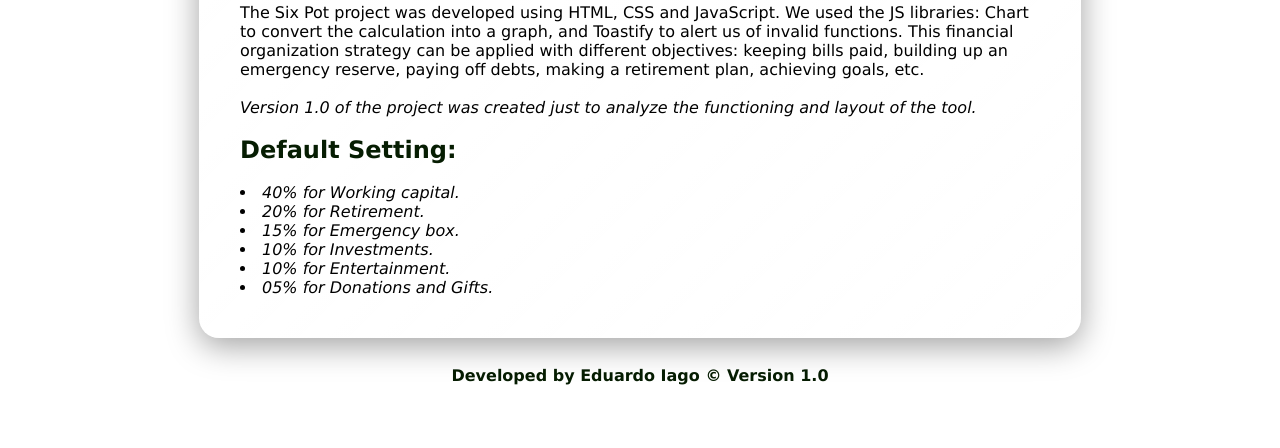
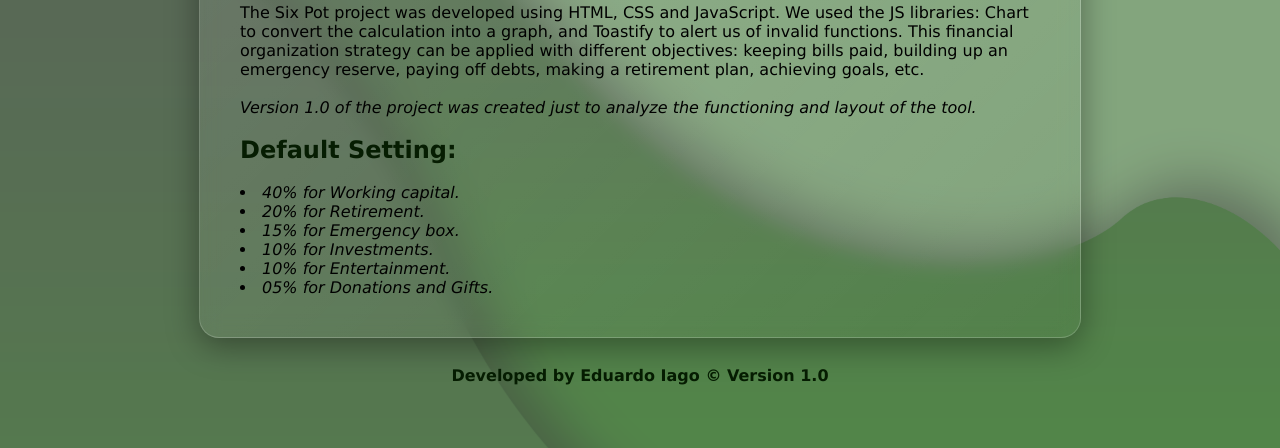
Before and after one commit to Eduardoiago/Six-Pot-Method, a plain HTML site: page info.html in a window 1280 px wide. Shown: the part 352-800 px from the top of the page. Drawn offline with Linux system fonts and the light colour scheme.

Commit message:
Update layout

```diff
--- a/css/styles.css
+++ b/css/styles.css
@@ -22,7 +22,7 @@ body
     flex-direction: column;
     align-items: center;
     justify-content: center;
-    background-image: url(../assets/img/s);
+    background-image: url(../assets/img/background-sixpot.png);
     background-repeat: no-repeat;
     background-size: cover;
     background-position: center;
--- a/info.html
+++ b/info.html
@@ -32,7 +32,7 @@
             flex-direction: column;
             align-items: center;
             justify-content: center;
-            background-image: url(../assets/img/b);
+            background-image: url(./assets/img/background-sixpot.png);
             background-repeat: no-repeat;
             background-size: cover;
             background-position: center center;
```
Also changed, not shown: assets/img/Isotipo_Matrix.png (renamed from assets/Isotipo_Matrix.png), assets/img/background-sixpot.png (added), 3 other files.
